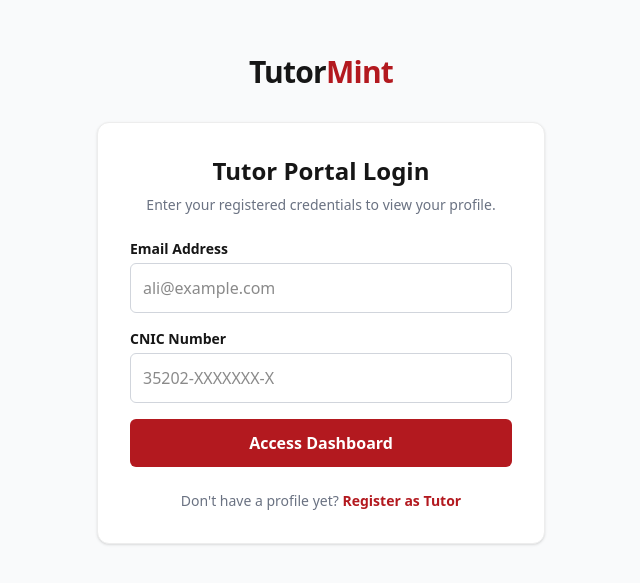
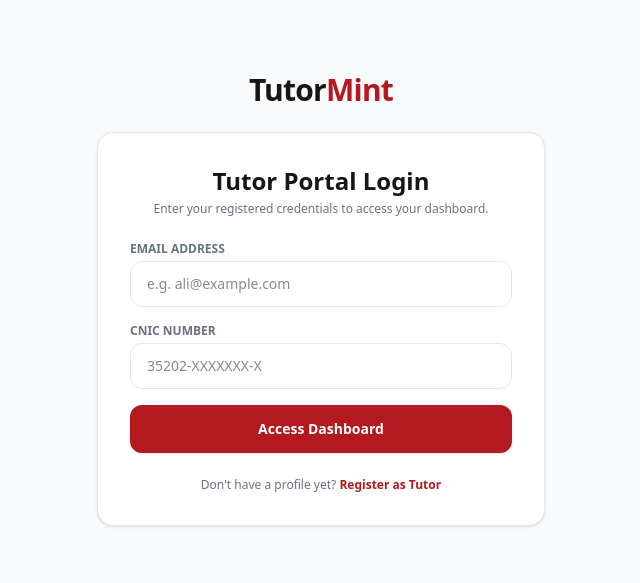
Before and after one commit to TechGuy3286/tutormint, a Next.js app: page /tutor/login in a window 1280 px wide. Shown: the part 101-684 px from the top of the page, without its empty margins (319-959 px from the left). Built offline with nearby package versions, Linux system fonts and the light colour scheme.

Commit message:
Fix tutor login redirection and localStorage session saving

```diff
--- a/app/tutor/login/page.tsx
+++ b/app/tutor/login/page.tsx
@@ -8,13 +8,13 @@
   const router = useRouter();
   const [email, setEmail] = useState("");
   const [cnic, setCnic] = useState("");
-  const [error, setError] = useState("");
   const [loading, setLoading] = useState(false);
+  const [errorMsg, setErrorMsg] = useState("");
 
   const handleLogin = async (e: React.FormEvent) => {
     e.preventDefault();
     setLoading(true);
-    setError("");
+    setErrorMsg("");
 
     try {
       const res = await fetch("/api/tutor/login", {
@@ -25,69 +25,79 @@
 
       const data = await res.json();
 
-      if (!res.ok) {
-        throw new Error(data.error || "Login failed");
+      if (res.ok) {
+        // Save session email to localStorage so dashboard can load profile
+        localStorage.setItem("tutorEmail", email);
+        router.push("/tutor/dashboard");
+      } else {
+        setErrorMsg(data.error || "Invalid login credentials.");
       }
-
-      sessionStorage.setItem("tutorData", JSON.stringify(data.tutor));
-      router.push("/tutor/dashboard");
-    } catch (err: any) {
-      setError(err.message);
+    } catch (err) {
+      setErrorMsg("Server error during login. Please try again.");
     } finally {
       setLoading(false);
     }
   };
 
   return (
-    <div className="min-h-screen bg-[#F9FAFB] flex flex-col items-center justify-center p-4 font-sans text-[#161616]">
-      <Link href="/" className="text-3xl font-bold tracking-tight mb-8">
-        Tutor<span className="text-[#B3191F]">Mint</span>
-      </Link>
+    <div className="min-h-screen bg-[#F9FAFB] flex flex-col justify-center items-center p-6 font-sans text-[#161616]">
+      <div className="mb-6">
+        <Link href="/" className="text-3xl font-extrabold tracking-tight">
+          Tutor<span className="text-[#B3191F]">Mint</span>
+        </Link>
+      </div>
 
-      <div className="bg-white max-w-md w-full rounded-xl shadow-sm border border-[#EDEDED] p-8">
-        <h1 className="text-2xl font-extrabold mb-2 text-center">Tutor Portal Login</h1>
-        <p className="text-gray-500 text-center mb-6 text-sm">Enter your registered credentials to view your profile.</p>
+      <div className="bg-white rounded-2xl shadow-sm border border-gray-200 p-8 max-w-md w-full space-y-6">
+        <div>
+          <h1 className="text-2xl font-extrabold text-center mb-1">Tutor Portal Login</h1>
+          <p className="text-gray-500 text-xs text-center">Enter your registered credentials to access your dashboard.</p>
+        </div>
 
-        {error && (
-          <div className="mb-4 p-3 bg-red-50 border border-red-200 text-red-700 rounded-md text-sm font-semibold">
-            {error}
+        {errorMsg && (
+          <div className="p-3 bg-red-50 border border-red-200 text-red-600 text-xs font-bold rounded-xl text-center">
+            {errorMsg}
           </div>
         )}
 
         <form onSubmit={handleLogin} className="space-y-4">
           <div>
-            <label className="block text-sm font-semibold mb-1">Email Address</label>
+            <label className="block text-xs font-bold uppercase text-gray-500 mb-1">Email Address</label>
             <input
               type="email"
+              required
               value={email}
               onChange={(e) => setEmail(e.target.value)}
-              required
-              className="w-full border border-gray-300 rounded-md p-3 focus:outline-none focus:border-[#B3191F]"
-              placeholder="ali@example.com"
+              placeholder="e.g. ali@example.com"
+              className="w-full px-4 py-3 border border-gray-200 rounded-xl text-sm focus:outline-none focus:border-black"
             />
           </div>
+
           <div>
-            <label className="block text-sm font-semibold mb-1">CNIC Number</label>
+            <label className="block text-xs font-bold uppercase text-gray-500 mb-1">CNIC Number</label>
             <input
               type="text"
+              required
               value={cnic}
               onChange={(e) => setCnic(e.target.value)}
-              required
-              className="w-full border border-gray-300 rounded-md p-3 focus:outline-none focus:border-[#B3191F]"
               placeholder="35202-XXXXXXX-X"
+              className="w-full px-4 py-3 border border-gray-200 rounded-xl text-sm focus:outline-none focus:border-black"
             />
           </div>
+
           <button
             type="submit"
             disabled={loading}
-            className="w-full py-3 bg-[#B3191F] text-white rounded-md font-bold hover:bg-red-800 transition-colors disabled:opacity-50"
+            className="w-full py-3.5 bg-[#B3191F] hover:bg-[#9a151b] text-white font-bold rounded-xl text-sm transition-colors shadow-sm disabled:opacity-50"
           >
-            {loading ? "Logging in..." : "Access Dashboard"}
+            {loading ? "Authenticating..." : "Access Dashboard"}
           </button>
         </form>
 
-        <div className="mt-6 text-center text-sm text-gray-500">
-          Don't have a profile yet? <Link href="/tutor/register" className="text-[#B3191F] font-bold hover:underline">Register as Tutor</Link>
+        <div className="text-center text-xs text-gray-500">
+          Don't have a profile yet?{" "}
+          <Link href="/tutor/register" className="text-[#B3191F] font-bold hover:underline">
+            Register as Tutor
+          </Link>
         </div>
       </div>
     </div>
```
